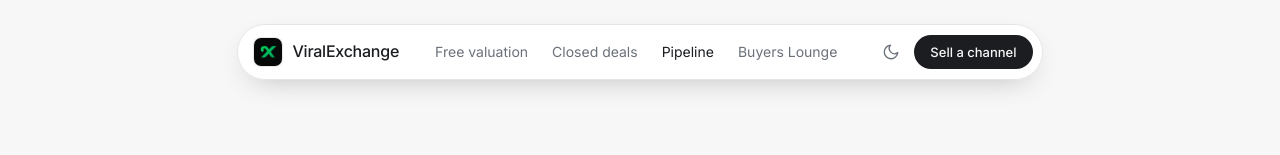
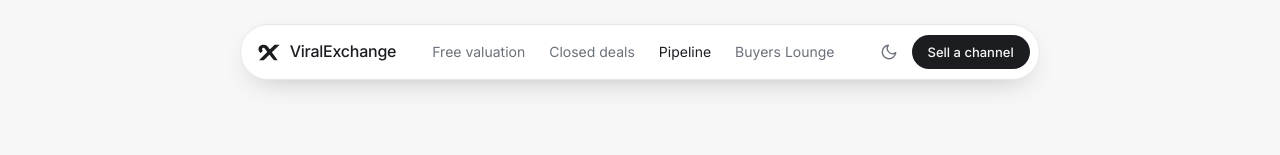
Before and after one commit to baymediadigital-ship-it/viralexchange, a Next.js app: page /deals in a window 1280 px wide. Shown: the top 155 px of the page. Built offline with nearby package versions, Linux system fonts and the light colour scheme; no server answers; the database is empty.

Commit message:
Nav uses the vector ink mark; favicon and social images keep logo.jpg
Co-Authored-By: Claude Opus 5.5 <noreply@anthropic.com>

```diff
--- /dev/null
+++ b/components/site/LogoMark.tsx
@@ -0,0 +1,15 @@
+import { cn } from "@/lib/utils";
+
+/**
+ * The ViralExchange mark as a vector, drawn in currentColor so it follows the
+ * text color (ink in light mode, near-white in dark). Used in the nav only; the
+ * favicon and social images keep the original logo.jpg.
+ */
+export function LogoMark({ className }: { className?: string }) {
+  return (
+    <svg viewBox="20 24 64 50" fill="currentColor" aria-hidden className={cn("h-5 w-auto", className)}>
+      <path d="M66.2 28.5H79.6L37.8 69.5H25.2Z" />
+      <path d="M74.2 69.5H67C65.3 69.5 63.9 68.8 62.9 67.5L43.6 43.1C40.6 39.4 40.2 36.8 37.6 36.8C35 36.8 33.2 38.6 33.2 40.8C33.2 42.1 33.9 43.3 35.6 44.2L29.3 50.4C25.9 47.4 24 43.8 24 39.8C24 33.1 29.9 28.5 37.4 28.5C44.5 28.5 49.5 33.5 53.5 40.2Z" />
+    </svg>
+  );
+}
--- a/components/site/SiteNav.tsx
+++ b/components/site/SiteNav.tsx
@@ -5,16 +5,15 @@ import { TELEGRAM_URL } from "./links";
 import { ThemeToggle } from "./ThemeToggle";
 import { SectionLink } from "./SectionLink";
 import { NavLink } from "./NavLink";
+import { LogoMark } from "./LogoMark";
 
 const linkClass = "rounded-full px-3 py-1.5 text-[14px] text-vx-muted transition-[color,background-color,scale] duration-150 hover:bg-vx-subtle hover:text-vx-ink active:scale-[0.97] active:duration-100 aria-[current=page]:text-vx-ink";
 
 export function Logo() {
   return (
-    <Link href="/" className="flex items-center gap-2.5">
-      <span className="size-7 overflow-hidden rounded-[7px] ring-1 ring-vx-ink/10">
-        <img src="/logo.jpg" alt="" className="size-full object-cover" />
-      </span>
-      <span className="text-[16px] font-medium tracking-[-0.015em] text-vx-ink">ViralExchange</span>
+    <Link href="/" aria-label="ViralExchange home" className="flex items-center gap-2 text-vx-ink">
+      <LogoMark className="h-[19px]" />
+      <span className="text-[16px] font-medium tracking-[-0.015em]">ViralExchange</span>
     </Link>
   );
 }
```
